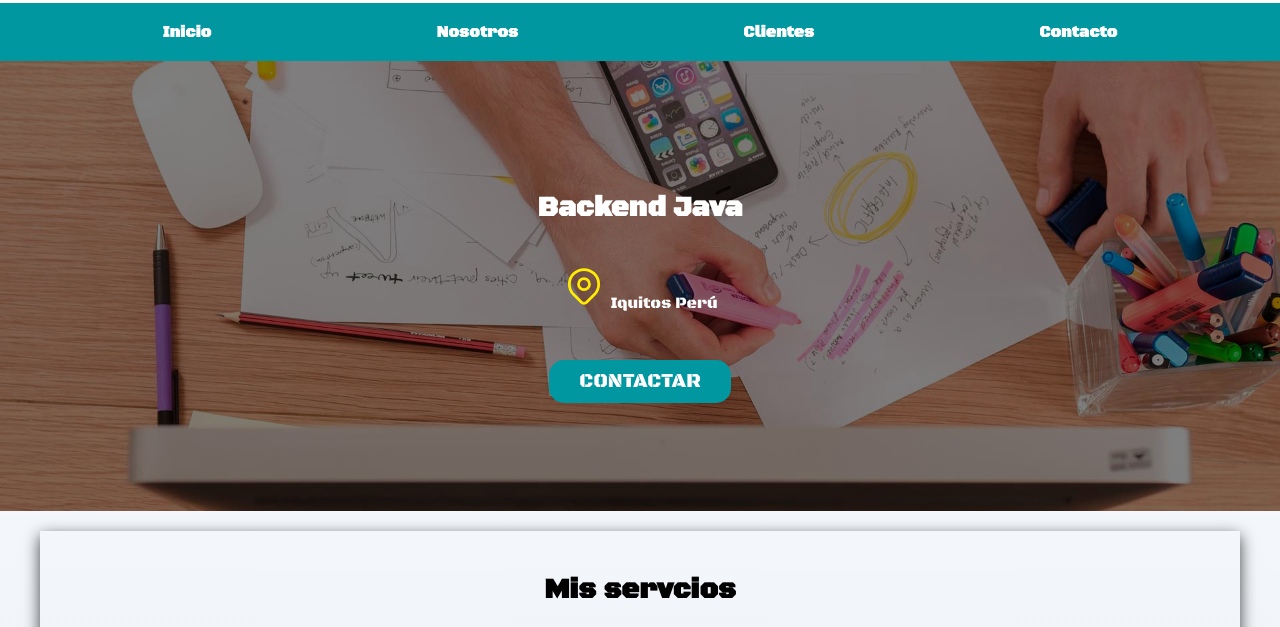
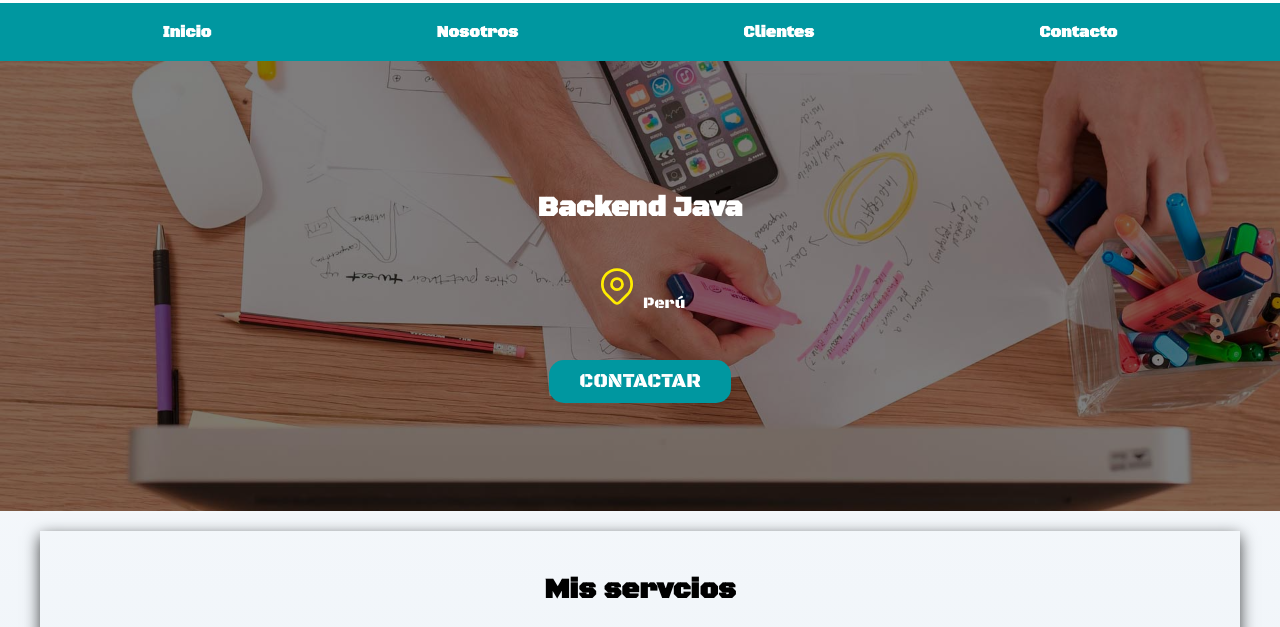
Before and after one commit to RobertRedBear/Mi-sitio-freelancer, a plain HTML site: page index.html in a window 1280 px wide. Shown: the part 92-719 px from the top of the page. Drawn offline with Linux system fonts and the light colour scheme; a web font is replaced by a local one.

Commit message:
Update index.html

```diff
--- a/index.html
+++ b/index.html
@@ -37,7 +37,7 @@
                     <path d="M9 11a3 3 0 1 0 6 0a3 3 0 0 0 -6 0" />
                     <path d="M17.657 16.657l-4.243 4.243a2 2 0 0 1 -2.827 0l-4.244 -4.243a8 8 0 1 1 11.314 0z" />
                 </svg>
-                Iquitos Perú</p>
+                 Perú</p>
             <!--<img src="freelancer_inicio/" alt="">-->
             <p></p>
             <a href="#" class="boton">Contactar</a>
```
